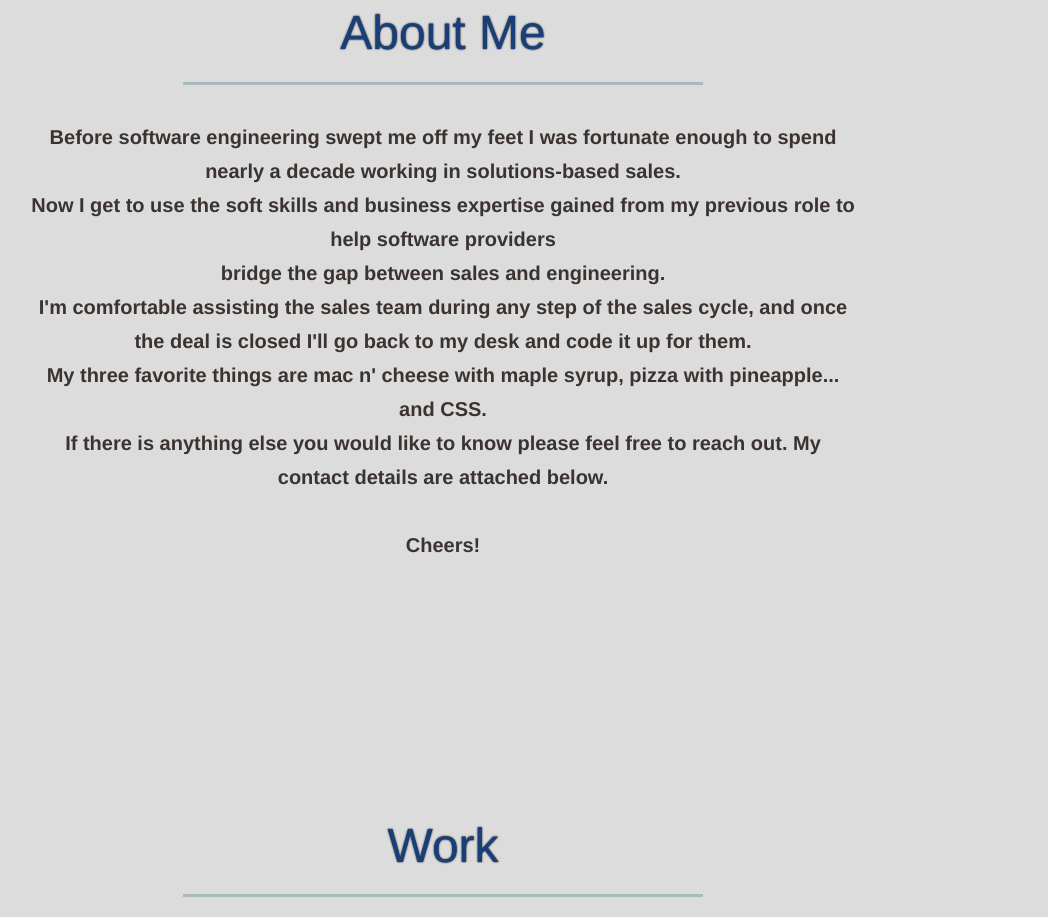
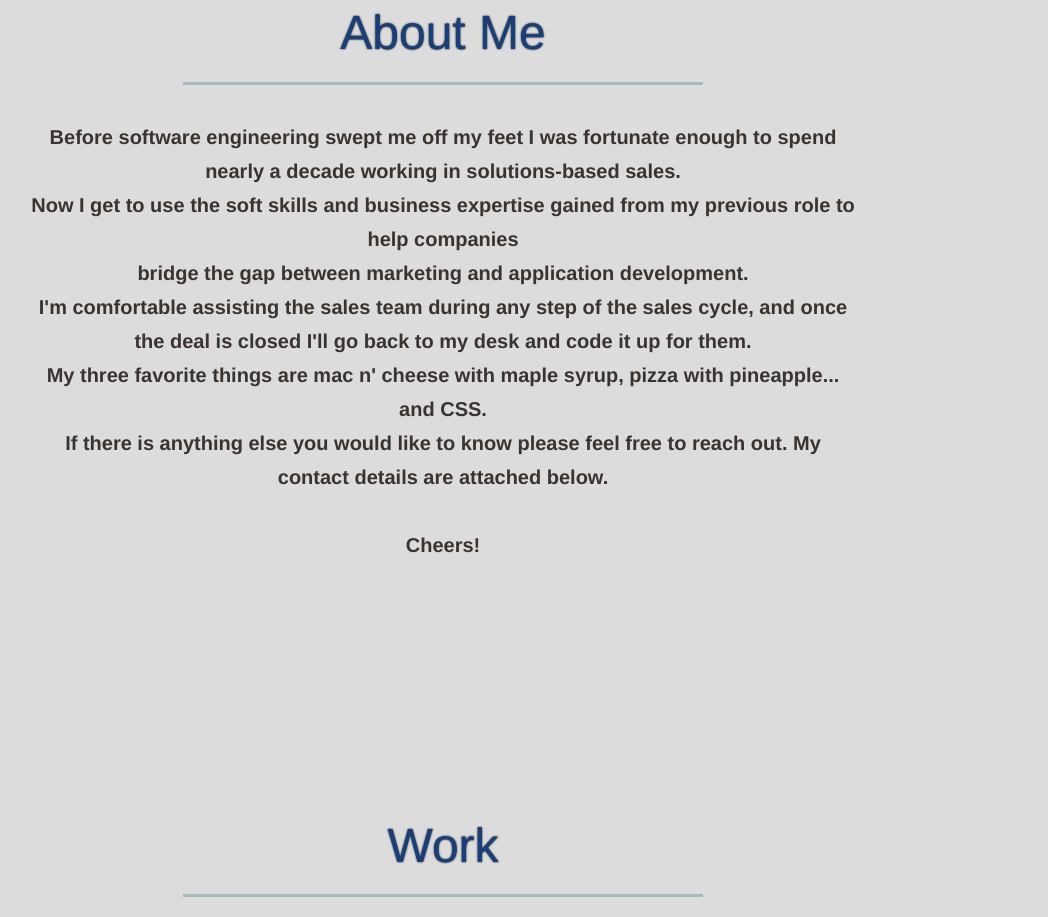
Before and after one commit to ratalla816/professional-portfolio, a plain HTML site: page index.html in a window 1280 px wide. Shown: the part 1153-2070 px from the top of the page, without its empty margins (197-1245 px from the left). Drawn offline with nearby package versions, Linux system fonts and the light colour scheme; some packages are replaced by stand-ins of ours; a script that the page names is missing.

Commit message:
final design complete

```diff
--- a/index.html
+++ b/index.html
@@ -105,9 +105,9 @@
         <p>
           Before software engineering swept me off my feet I was fortunate enough to spend nearly a decade working in solutions-based sales.
           <br>
-          Now I get to use the soft skills and business expertise gained from my previous role to help software providers
+          Now I get to use the soft skills and business expertise gained from my previous role to help companies
           <br>
-          bridge the gap between sales and engineering.
+          bridge the gap between marketing and application development.
           <br>
           I'm comfortable assisting the sales team during any step of the sales cycle, and once the deal is closed I'll go back to my desk and code it up for them.
           <br>
```
